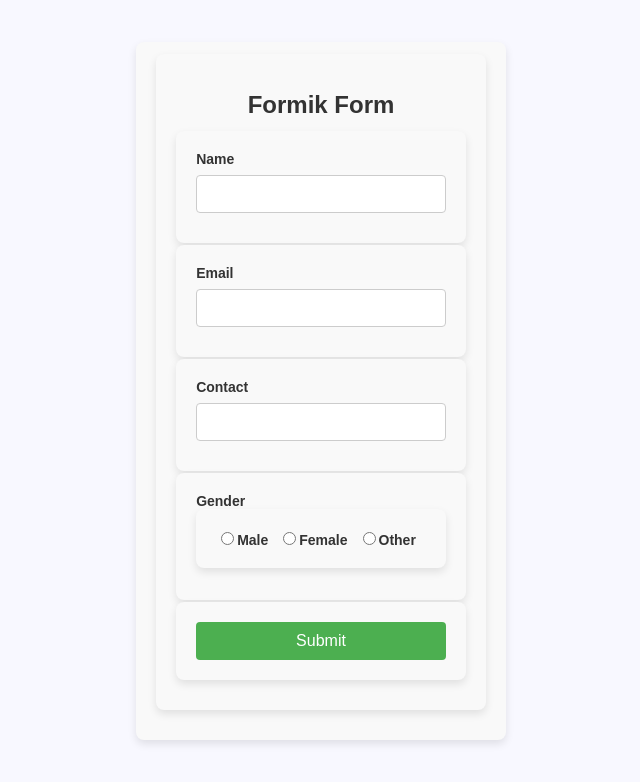
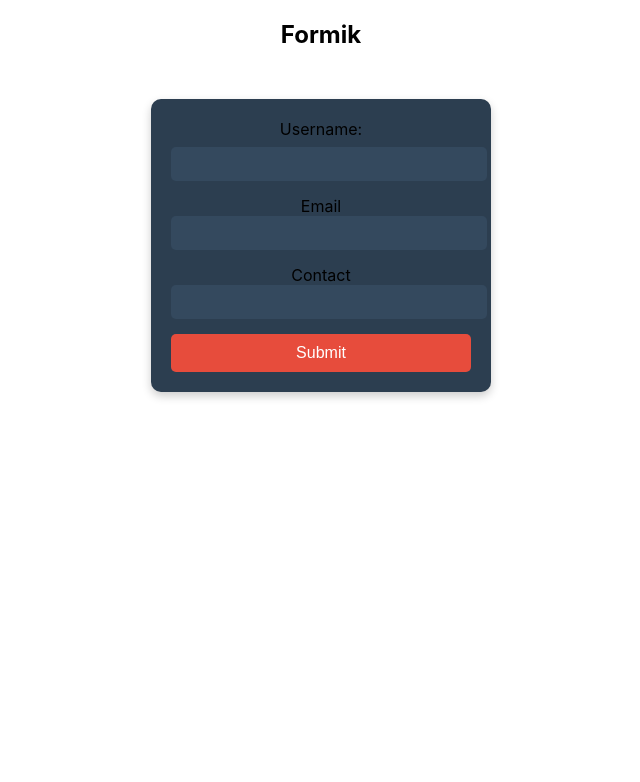
Before and after one commit to DevPeak-Innovations-Open-Source/reactjs, a React (Create React App) app: page / in a window 1280 px wide. Shown: the top 782 px of the page, without its empty margins (319-959 px from the left). Built offline with nearby package versions, Linux system fonts and the light colour scheme.

Commit message:
formik with api

```diff
--- a/src/App.css
+++ b/src/App.css
@@ -1,72 +1,54 @@
-body {
-  font-family: Arial, sans-serif;
-  background-color: ghostwhite;
-  display: flex;
-  justify-content: center;
-  align-items: center;
-  height: 100vh;
-  margin: 0;
+.form-container {
+  width: 300px;
+  margin: 50px auto;
+  padding: 20px;
+  background: #2c3e50;
+  border-radius: 10px;
+  box-shadow: 0px 4px 10px rgba(0, 0, 0, 0.2);
+  text-align: center;
 }
 
-div {
-  font-family: Arial, sans-serif;
-  max-width: 400px;
-  margin: 0 auto;
-  padding: 20px;
-  background-color: #f9f9f9;
-  border-radius: 8px;
-  box-shadow: 0 4px 8px rgba(0, 0, 0, 0.1);
-}
-
-h1 {
-  text-align: center;
-  color: #333;
-  font-size: 24px;
-  margin-bottom: 20px;
-}
-div.gender-options {
-  display: flex;
-  justify-content: space-between;
-  margin-bottom: 12px;
-}
-
-div.gender-options label {
-  margin: 0 10px 0 0;
-}
-
-label {
-  font-size: 14px;
-  font-weight: bold;
-  color: #333;
+.label {
   display: block;
+  font-size: 16px;
+  color: black;
   margin-bottom: 8px;
 }
 
-input[type="text"],
-input[type="email"] {
+.input {
+  width: 100%;
+  padding: 8px;
+  font-size: 16px;
+  border: none;
+  border-radius: 5px;
+  outline: none;
+  background: #34495e;
+  color: #fff;
+  margin-bottom: 15px;
+}
+
+.button {
   width: 100%;
   padding: 10px;
-  font-size: 14px;
-  border: 1px solid #ccc;
-  border-radius: 4px;
-  margin-bottom: 10px;
-  box-sizing: border-box;
+  font-size: 16px;
+  color: white;
+  background: #e74c3c;
+  border: none;
+  border-radius: 5px;
+  cursor: pointer;
+  transition: 0.3s;
 }
 
-div {
-  color: red;
-  font-size: 12px;
-  margin-top: -8px;
-  margin-bottom: 10px;
+.button:hover {
+  background: #c0392b;
 }
+.form-wrapper {
+    text-align: center;
+    margin: 20px;
+  }
 
-button[type="submit"] {
-  width: 100%;
-  padding: 10px;
-  background-color: #4caf50;
-  color: white;
-  font-size: 16px;
-  border: none;
-  border-radius: 4px;
-  cursor: pointer;
-}
+  .form-heading {
+    font-size: 24px;
+    font-weight: bold;
+    margin-bottom: 10px;
+  }
--- a/src/App.jsx
+++ b/src/App.jsx
@@ -1,25 +1,17 @@
 import React from "react";
-import { Formik, Field, Form, ErrorMessage } from "formik";
+import { Formik, Form, Field } from "formik";
 import { validateEmail, validateContact } from "./utils/validation";
 import "./App.css";
 
-const App = () => {
+const MyForm = () => {
   return (
-    <div>
-      <h1>Formik Form</h1>
+    <div className="form-wrapper">
+      <h2 className="form-heading">Formik</h2>
+
       <Formik
-        initialValues={{
-          name: "",
-          email: "",
-          contact: "",
-          gender: "",
-        }}
+        initialValues={{ username: "", email: "", contact: "" }}
         validate={(values) => {
           const errors = {};
-
-          if (!values.name) {
-            errors.name = "Name is required";
-          }
 
           const emailError = validateEmail(values.email);
           if (emailError) {
@@ -31,78 +23,59 @@
             errors.contact = contactError;
           }
 
-          if (!values.gender) {
-            errors.gender = "Gender is required";
-          }
-
           return errors;
         }}
-        onSubmit={(values, { setSubmitting }) => {
-          console.log("Form Submitted:", values);
-          setSubmitting(false);
+        onSubmit={(values, { setSubmitting, resetForm }) => {
+          const requestData = {
+            title: `Name:${values.username}`,
+            body: `Email: ${values.email}, Contact: ${values.contact}`,
+            userId: 1,
+          };
+
+          fetch("https://jsonplaceholder.typicode.com/posts", {
+            method: "POST",
+            body: JSON.stringify(requestData),
+            headers: {
+              "Content-type": "application/json; charset=UTF-8",
+            },
+          })
+            .then((response) => response.json())
+            .then((json) => {
+              console.log("Response from API:", json);
+              alert("Form submitted successfully!");
+              resetForm();
+            })
+            .catch((error) => {
+              console.error("Error submitting form:", error);
+              alert("Failed to submit the form. Try again.");
+            })
+            .finally(() => {
+              setSubmitting(false);
+            });
         }}
       >
-        {({ isSubmitting }) => (
-          <Form>
-            <div>
-              <label htmlFor="name">Name</label>
-              <Field type="text" id="name" name="name" />
-              <ErrorMessage
-                name="name"
-                component="div"
-                style={{ color: "red" }}
-              />
-            </div>
+        {({ setFieldValue, isSubmitting }) => (
+          <Form className="form-container">
+            <label className="label">Username:</label>
+            <Field
+              name="username"
+              className="input"
+              onChange={(e) => {
+                const usernameValue = e.target.value;
+                setFieldValue("username", usernameValue.toUpperCase());
+                setFieldValue("email", usernameValue ? `${usernameValue.replace(/\s+/g, '').toLowerCase()}@gmail.com` : "");
+              }}
+            />
 
-            <div>
-              <label htmlFor="email">Email</label>
-              <Field type="email" id="email" name="email" />
-              <ErrorMessage
-                name="email"
-                component="div"
-                style={{ color: "red" }}
-              />
-            </div>
+            <label htmlFor="email">Email</label>
+            <Field type="email" id="email" name="email" className="input" />
 
-            <div>
-              <label htmlFor="contact">Contact</label>
-              <Field type="text" id="contact" name="contact" />
-              <ErrorMessage
-                name="contact"
-                component="div"
-                style={{ color: "red" }}
-              />
-            </div>
+            <label htmlFor="contact">Contact</label>
+            <Field type="text" id="contact" name="contact" className="input" />
 
-            <div>
-              <label>Gender</label>
-
-              <div className="gender-options">
-                <label>
-                  <Field type="radio" name="gender" value="male" />
-                  Male
-                </label>
-                <label>
-                  <Field type="radio" name="gender" value="female" />
-                  Female
-                </label>
-                <label>
-                  <Field type="radio" name="gender" value="other" />
-                  Other
-                </label>
-              </div>
-              <ErrorMessage
-                name="gender"
-                component="div"
-                style={{ color: "red" }}
-              />
-            </div>
-
-            <div>
-              <button type="submit" disabled={isSubmitting}>
-                Submit
-              </button>
-            </div>
+            <button type="submit" className="button" disabled={isSubmitting}>
+              {isSubmitting ? "Submitting..." : "Submit"}
+            </button>
           </Form>
         )}
       </Formik>
@@ -110,4 +83,4 @@
   );
 };
 
-export default App;
+export default MyForm;
```
